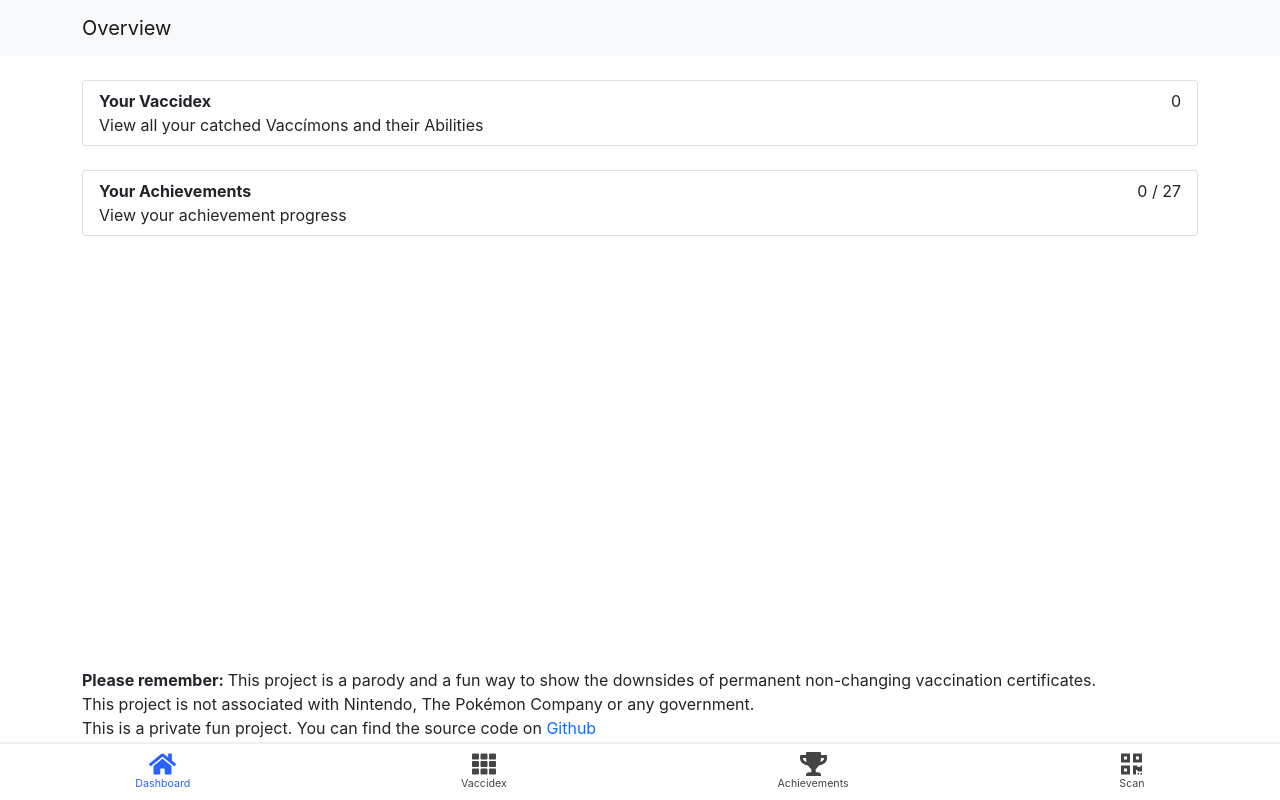
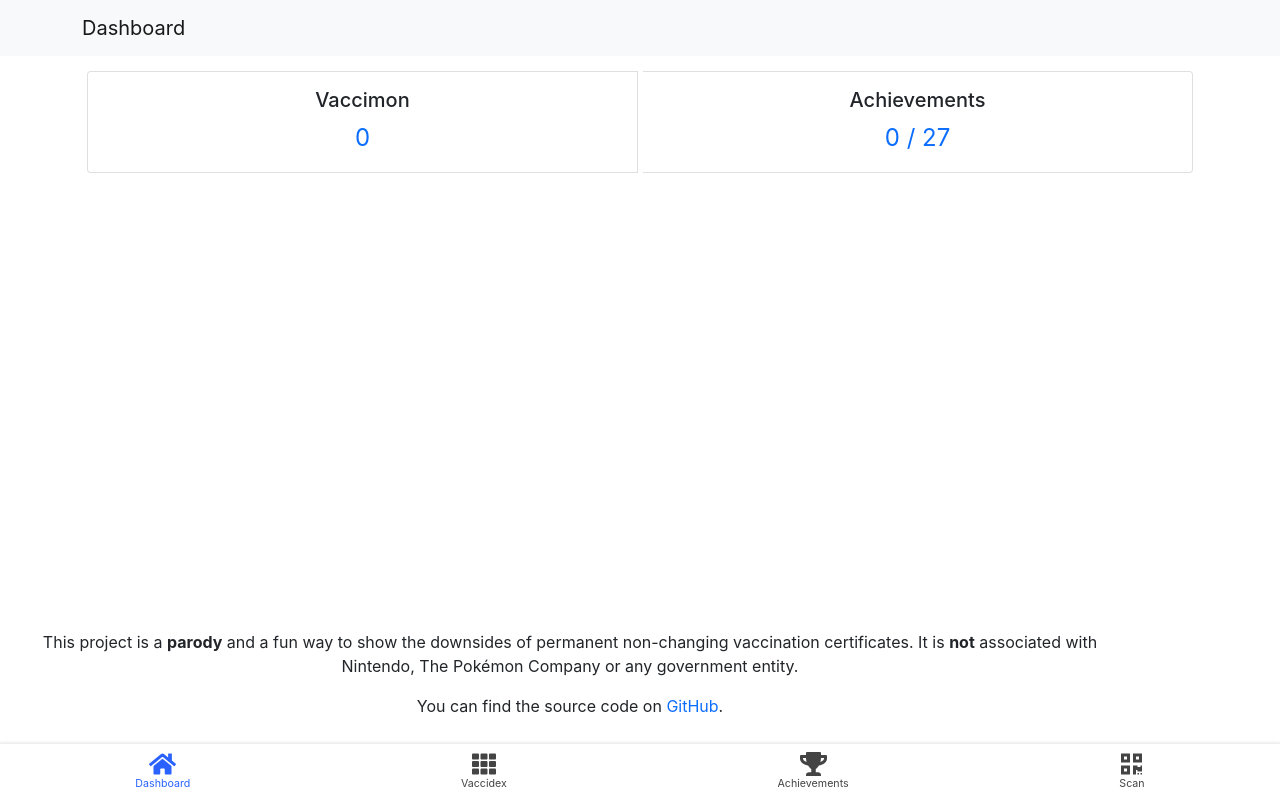
Before and after one commit to M4GNV5/Vaccimon, a Next.js app in the folder vaccimon-app/: page / in a window 1280 px wide. Built offline with nearby package versions, Linux system fonts and the light colour scheme.

Commit message:
Improve front page design

```diff
--- a/vaccimon-app/pages/index.tsx
+++ b/vaccimon-app/pages/index.tsx
@@ -1,7 +1,6 @@
 import { useMemo } from 'react'
-import { useRouter } from 'next/router'
 
-import { Container, ListGroup } from 'react-bootstrap'
+import { Container, Card, CardGroup } from 'react-bootstrap'
 
 import AppContainer from '../components/AppContainer'
 import AppNavbar from '../components/AppNavbar'
@@ -10,50 +9,53 @@ import useVaccimon from '../lib/repository-hook'
 import { achievements, calculateAchievements } from './achievements'
 
 import styles from '../styles/index.module.css'
+import Link from 'next/link'
 
 export default function Home () {
-  const router = useRouter()
   const vaccimon = useVaccimon()
   const unlockedAchievements = useMemo(() => calculateAchievements(vaccimon), [vaccimon])
 
   return (
     <AppContainer>
-      <AppNavbar title="Overview" />
+      <AppNavbar title="Dashboard" />
       <Container>
-        <br />
-        <ListGroup>
-          <ListGroup.Item action onClick={() => router.push('/vaccidex')}>
-            <div className="float-end">
-              {vaccimon.length}
-            </div>
-            <div>
-              <b>Your Vaccidex</b><br />
-              View all your catched Vaccímons and their Abilities
-            </div>
-          </ListGroup.Item>
-        </ListGroup>
-        <br />
-        <ListGroup>
-          <ListGroup.Item action onClick={() => router.push('/achievements')}>
-            <div className="float-end">
-              {`${unlockedAchievements.length} / ${achievements.length}`}
-            </div>
-            <div>
-              <b>Your Achievements</b><br />
-              View your achievement progress
-            </div>
-          </ListGroup.Item>
-        </ListGroup>
+        <CardGroup className={styles.cardGroup}>
+          <Link href="/vaccidex">
+            <Card className={styles.card}>
+              <Card.Body>
+                <Card.Title>
+                  Vaccimon
+                </Card.Title>
+                <Card.Text className={styles.cardText}>
+                  {vaccimon.length}
+                </Card.Text>
+              </Card.Body>
+            </Card>
+          </Link>
+          <Link href="/vaccidex">
+            <Card className={styles.card}>
+              <Card.Body>
+                <Card.Title>
+                Achievements
+                </Card.Title>
+                <Card.Text className={styles.cardText}>
+                  {`${unlockedAchievements.length} / ${achievements.length}`}
+                </Card.Text>
+              </Card.Body>
+            </Card>
+          </Link>
+        </CardGroup>
 
-        <div className={styles.disclaimer}>
-          <b>Please remember: </b>
-          This project is a parody and a fun way to show the downsides of
-          permanent non-changing vaccination certificates.<br />
-          This project is not associated with Nintendo, The Pokémon Company or
-          any government.<br />
-          This is a private fun project. You can find the source code on{' '}
-          <a href="https://github.com/M4GNV5/Vaccimon/" target="_blank" rel="noreferrer">Github</a>
-        </div>
+        <Container className={styles.disclaimer}>
+          <p>
+            This project is a <strong>parody</strong> and a fun way to show the downsides of permanent non-changing vaccination certificates.
+            It is <strong>not</strong> associated with Nintendo, The Pokémon Company or any government entity.
+          </p>
+          <p>
+            You can find the source code on{' '}
+            <a href="https://github.com/M4GNV5/Vaccimon/" target="_blank" rel="noreferrer">GitHub</a>.
+          </p>
+        </Container>
       </Container>
       <AppTabbar />
     </AppContainer>
--- a/vaccimon-app/styles/AppNavbar.module.css
+++ b/vaccimon-app/styles/AppNavbar.module.css
@@ -1,4 +1,4 @@
 .spacer {
   /* 56px footer height + iOS home bar height */
-  height: calc(56px + env(safe-area-inset-bottom, 0px));
+  height: calc(56px + 10px + env(safe-area-inset-bottom, 0px));
 }
--- a/vaccimon-app/styles/index.module.css
+++ b/vaccimon-app/styles/index.module.css
@@ -1,5 +1,23 @@
+.cardGroup {
+  display: flex;
+  flex-wrap: wrap;
+}
+
+.card {
+  width: calc(50% - 10px);
+  margin: 5px;
+  text-align: center;
+}
+
+.cardText {
+  font-size: 24px;
+  color: var(--bs-primary);
+}
+
 .disclaimer {
 	position: absolute;
 	display: block;
-	bottom: 60px;
+  left: 0;
+	bottom: calc(56px + 10px + env(safe-area-inset-bottom, 0px));
+  text-align: center;
 }
```
Also changed, not shown: vaccimon-app/.eslintrc.json.
